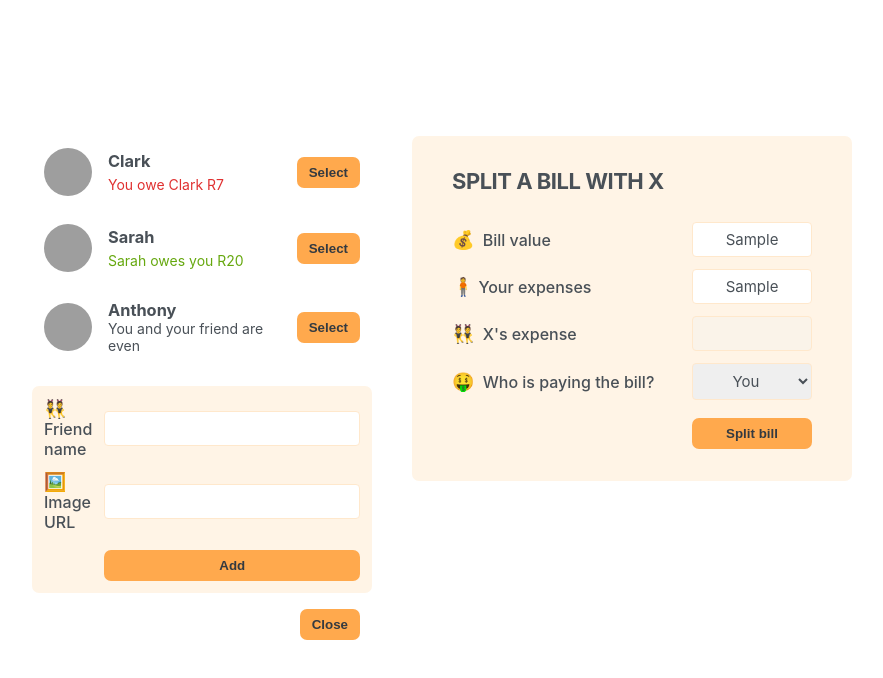
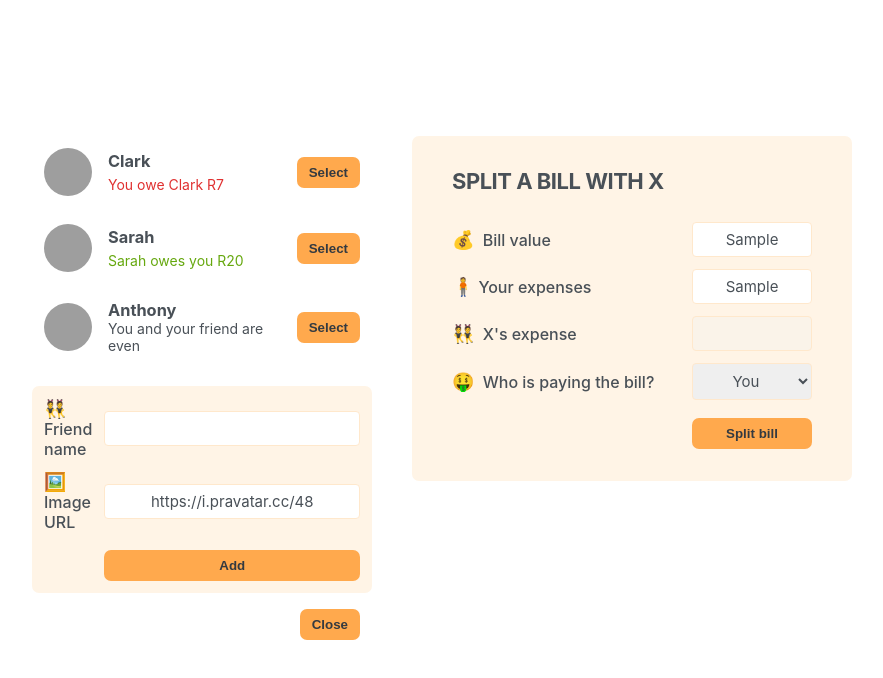
Before and after one commit to banelengwane/eat-n-split, a React (Create React App) app: page / in a window 1280 px wide. Both pictures are taken after typing "Sample", "Sample" into the empty fields and a click on the button "Add Friend". Shown: the top 678 px of the page, without its empty margins (198-1081 px from the left). Built offline with nearby package versions, Linux system fonts and the light colour scheme; grey boxes are pictures that could not be loaded.

Commit message:
Functionality to add a new friend added

```diff
--- a/src/App.js
+++ b/src/App.js
@@ -22,16 +22,22 @@
 ];
 
 export default function App() {
+  const [friends, setFriends] = useState(initialFriends);
   const [showAddFriend, setShowAddFriend] = useState(false);
 
   function handleShowAddFriend() {
     setShowAddFriend((show) => !show);
   }
+
+  function handleAddFriend(friend) {
+    setFriends((friends) => [...friends, friend]);
+  }
+
   return (
     <div className="app">
       <div className="sidebar">
-        <ListOfFriends />
-        {showAddFriend && <FormAddFriend />}
+        <ListOfFriends friends={friends} />
+        {showAddFriend && <FormAddFriend onAddFriend={handleAddFriend} />}
         <Button onClick={handleShowAddFriend}>
           {showAddFriend ? "Close" : "Add Friend"}
         </Button>
@@ -49,8 +55,7 @@
   );
 }
 
-function ListOfFriends() {
-  const friends = initialFriends;
+function ListOfFriends({ friends }) {
   return (
     <ul>
       {friends.map((friend) => (
@@ -84,14 +89,44 @@
   );
 }
 
-function FormAddFriend() {
+function FormAddFriend({ onAddFriend }) {
+  const [name, setName] = useState("");
+  const [image, setImage] = useState("https://i.pravatar.cc/48");
+
+  function handleSubmit(e) {
+    e.preventDefault();
+
+    if (!name || !image) return;
+
+    const id = crypto.randomUUID();
+
+    const newFriend = {
+      id,
+      name,
+      image: `${image}?=${id}`,
+      balance: 0,
+    };
+
+    onAddFriend(newFriend);
+
+    setName("");
+    setImage("https://i.pravatar.cc/48");
+  }
   return (
-    <form className="form-add-friend">
+    <form className="form-add-friend" onSubmit={handleSubmit}>
       <label>👯 Friend name</label>
-      <input type="text" />
+      <input
+        type="text"
+        value={name}
+        onChange={(e) => setName(e.target.value)}
+      />
 
       <label>🖼️ Image URL</label>
-      <input type="test" />
+      <input
+        type="test"
+        value={image}
+        onChange={(e) => setImage(e.target.value)}
+      />
 
       <Button>Add</Button>
     </form>
```
